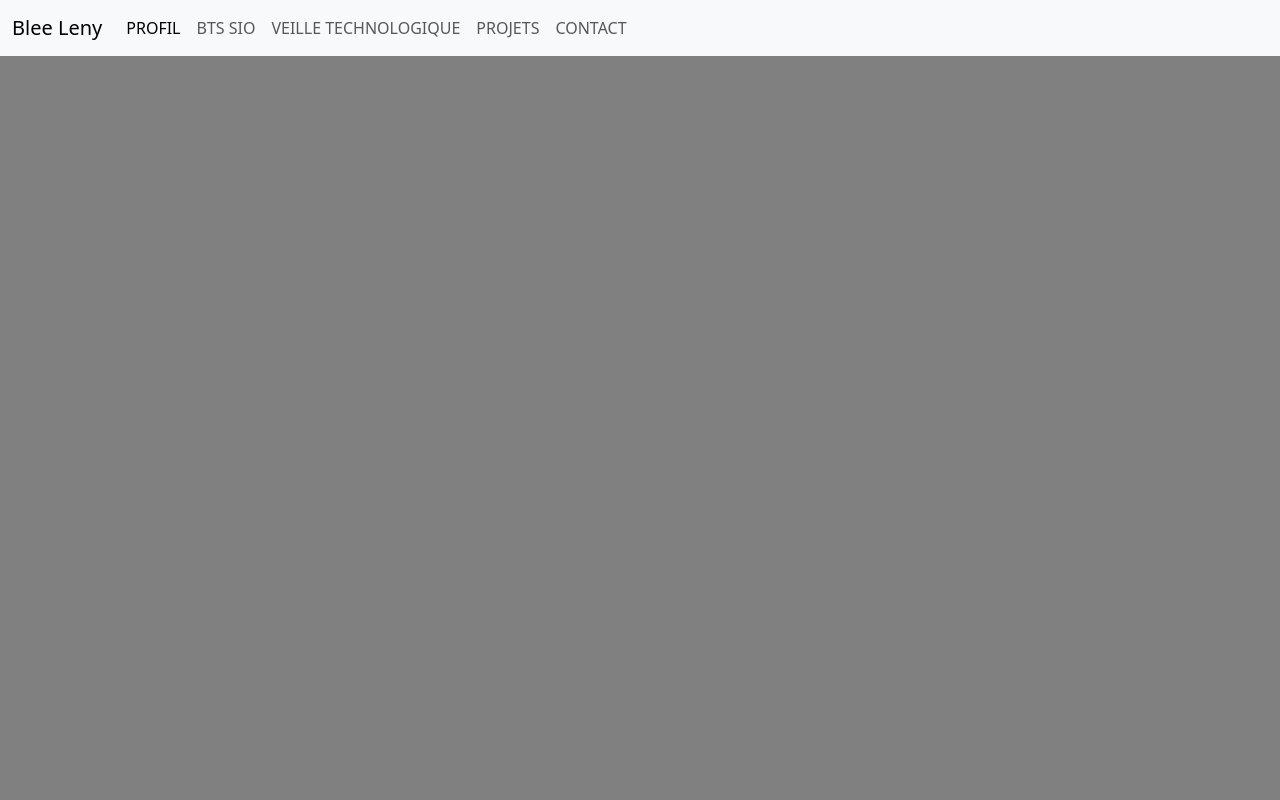
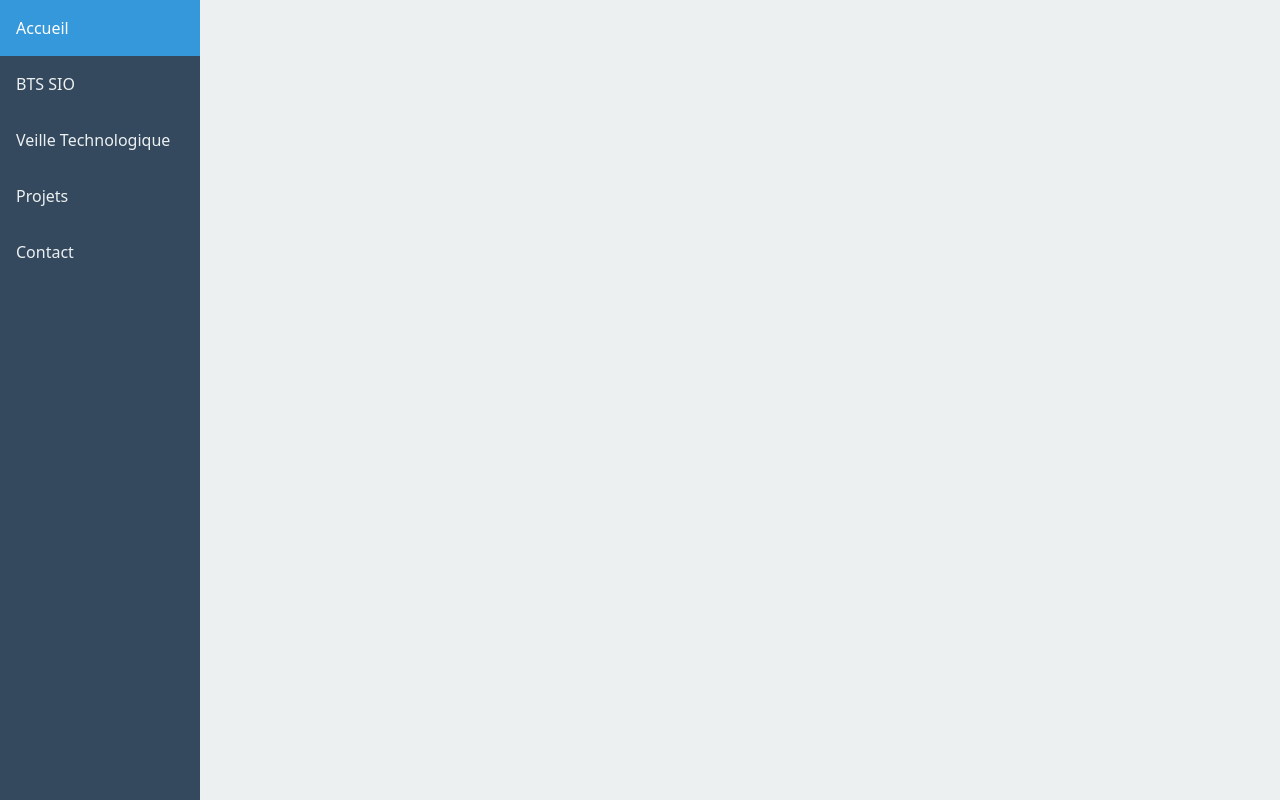
Before and after one commit to LenyBl/Portfolio, a CodeIgniter 4 app: template app/Views/templates/header.php in a window 1280 px wide. Run offline with PHP 8.4 and a stand-in for CodeIgniter, Linux system fonts and the light colour scheme; the template is opened without the code that fills it, so the values that code supplies are empty; some libraries are stand-ins or nearby versions.

Commit message:
changement du header

```diff
--- a/app/Controllers/Home.php
+++ b/app/Controllers/Home.php
@@ -8,6 +8,6 @@ class Home extends BaseController
     {
         echo view('templates/header.php');
         echo view('pages/profil.php');
-        echo view('templates/footer.php');
+
     }
 }
--- a/app/Views/templates/footer.php
+++ /dev/null
@@ -1,6 +0,0 @@
-<footer class="bg-white text-dark text-center py-3 ">
-    <div class="container">
-        <p>&copy; 2023 Portfolio. Tous droits réservés.</p>
-        <p><a href="<?= base_url("/contact"); ?>">Me contacter</a></p>
-    </div>
-</footer>
--- a/app/Views/templates/header.php
+++ b/app/Views/templates/header.php
@@ -1,52 +1,26 @@
 <!DOCTYPE html>
-<html lang="en">
+<html lang="fr">
 
 <head>
     <meta charset="UTF-8">
     <meta name="viewport" content="width=device-width, initial-scale=1.0">
     <link href="https://cdn.jsdelivr.net/npm/bootstrap@5.3.1/dist/css/bootstrap.min.css" rel="stylesheet"
         integrity="sha384-4bw+/aepP/YC94hEpVNVgiZdgIC5+VKNBQNGCHeKRQN+PtmoHDEXuppvnDJzQIu9" crossorigin="anonymous">
-        <link rel="stylesheet" href="inc/style.css">
-        <link rel="icon" href="/img/portfolio.png">
+    <link rel="stylesheet" href="inc/style.css">
+    <link rel="icon" href="/img/portfolio.png">
     <title>Portfolio Blee Leny</title>
 </head>
 
 <body>
-    <nav class="navbar navbar-expand-lg bg-body-tertiary" style="background-color : grey;">
-        <div class="container-fluid" >
-            <a class="navbar-brand" href="<?= base_url('/') ;?>">Blee Leny</a>
-            <button class="navbar-toggler" type="button" data-bs-toggle="collapse" data-bs-target="#navbarNavDropdown"
-                aria-controls="navbarNavDropdown" aria-expanded="false" aria-label="Toggle navigation">
-                <span class="navbar-toggler-icon"></span>
-            </button>
-            <div class="collapse navbar-collapse" id="navbarNavDropdown">
-                <ul class="navbar-nav">
-                    <li class="nav-item">
-                        <a class="nav-link active" aria-current="page" href="<?= base_url('/') ;?>">PROFIL</a>
-                    </li>
-                    <li class="nav-item">
-                        <a class="nav-link" href="#">BTS SIO</a>
-                    </li>
-                    <li class="nav-item">
-                        <a class="nav-link" href="#">VEILLE TECHNOLOGIQUE</a>
-                    </li>
-                    <li class="nav-item">
-                        <a class="nav-link" href="#">PROJETS</a>
-                    </li>
-                    <li class="nav-item">
-                        <a class="nav-link" href="<?= base_url('contact'); ?>">CONTACT</a>
-                    </li>
-                </ul>
-            </div>
-        </div>
-    </nav>
 
-
-
+    <div class="sidebar">
+        <a class="active" href="<?= base_url('/') ?>">Accueil</a>
+        <a href="#news">BTS SIO</a>
+        <a href="#contact">Veille Technologique</a>
+        <a href="#about">Projets</a>
+        <a href="<?= base_url('contact') ?>">Contact</a>
+    </div>
 
     <script src="https://cdn.jsdelivr.net/npm/bootstrap@5.3.1/dist/js/bootstrap.bundle.min.js"
         integrity="sha384-HwwvtgBNo3bZJJLYd8oVXjrBZt8cqVSpeBNS5n7C8IVInixGAoxmnlMuBnhbgrkm"
         crossorigin="anonymous"></script>
-</body>
-
-</html>
--- a/public/inc/style.css
+++ b/public/inc/style.css
@@ -1,11 +1,60 @@
+/* Couleur de fond pour le body */
 body {
-    background-color: grey;
+    background-color: #ecf0f1; /* Un gris légèrement plus clair */
 }
 
-/* CSS */
-footer {
+.sidebar {
+    margin: 0;
+    padding: 0;
+    width: 200px;
+    background-color: #34495e; /* Couleur de fond de la sidebar */
     position: fixed;
-    bottom: 0;
+    height: 100%;
+    overflow: auto;
+}
+
+.sidebar a {
+    display: block;
+    color: #ecf0f1; /* Couleur du texte des liens */
+    padding: 16px;
+    text-decoration: none;
+}
+
+/* Active/current link */
+.sidebar a.active {
+    background-color: #3498db; /* Couleur de fond pour le lien actif */
+    color: white;
+}
+
+/* Links on mouse-over */
+.sidebar a:hover:not(.active) {
+    background-color: #2c3e50; /* Couleur de fond pour les liens non actifs */
+    color: white;
+}
+
+
+/* Page content. The value of the margin-left property should match the value of the sidebar's width property */
+div.content {
+  margin-left: 200px;
+  padding: 1px 16px;
+  height: 1000px;
+}
+
+/* On screens that are less than 700px wide, make the sidebar into a topbar */
+@media screen and (max-width: 700px) {
+  .sidebar {
     width: 100%;
-    height: 12%;
+    height: auto;
+    position: relative;
+  }
+  .sidebar a {float: left;}
+  div.content {margin-left: 0;}
 }
+
+/* On screens that are less than 400px, display the bar vertically, instead of horizontally */
+@media screen and (max-width: 400px) {
+  .sidebar a {
+    text-align: center;
+    float: none;
+  }
+}
```
Also changed, not shown: app/Controllers/Contact.php (+5 -6 lines), app/Views/pages/contact.php (+10 -9 lines).
